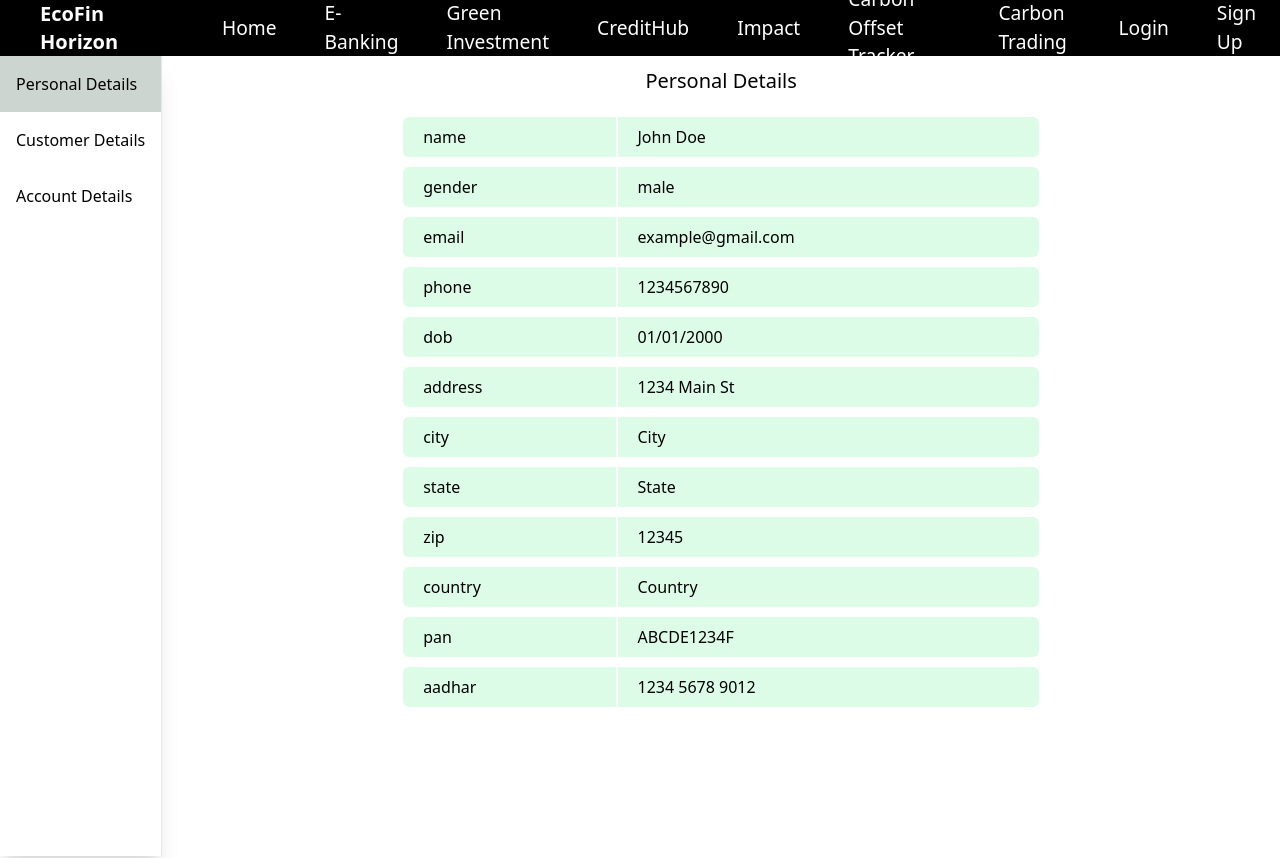
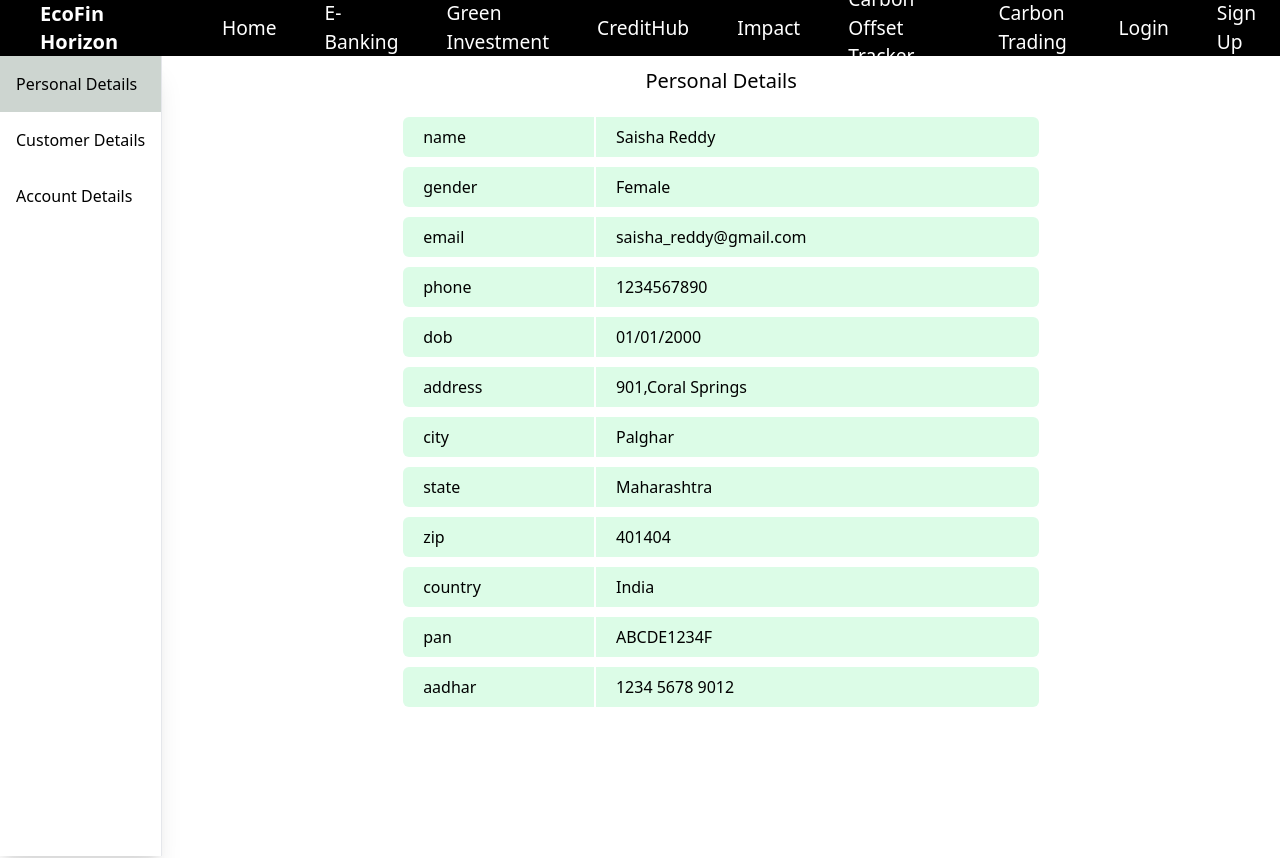
Before and after one commit to Mehakcodes/SustainableBanking, a React (Create React App) app: page /profile/personal_details in a window 1280 px wide. Shown: the top 858 px of the page. Built offline with nearby package versions, Linux system fonts and the light colour scheme.

Commit message:
linking and changes

```diff
--- a/src/components/CustomerDetails.jsx
+++ b/src/components/CustomerDetails.jsx
@@ -1,10 +1,10 @@
 const CustomerDetails = () => {
     const cust={
         "Occupation": "Software Engineer",
-        "Nature od Business":"Self Employed",
+        "Nature of Business":"Private Sector",
         "Employment Type":"Salaried",
         "Oraganization Name":"ABC Pvt Ltd",
-        "Oragnisation Location":"Bangalore",
+        "Oragnisation Location":"Maharashtra",
         "Type of Industry":"IT",
         "Oragnisation Type":"Private",
         "Sources of Income":"Salary",
--- a/src/components/PersonalDetails.jsx
+++ b/src/components/PersonalDetails.jsx
@@ -1,15 +1,15 @@
 const PersonalDetails = () => {
     const details={
-        name:'John Doe',
-        gender:'male',
-        email:'example@gmail.com',
+        name:'Saisha Reddy',
+        gender:'Female',
+        email:'saisha_reddy@gmail.com',
         phone:'1234567890',
         dob:'01/01/2000',
-        address:'1234 Main St',
-        city:'City',
-        state:'State',
-        zip:'12345',
-        country:'Country',
+        address:'901,Coral Springs',
+        city:'Palghar',
+        state:'Maharashtra',
+        zip:'401404',
+        country:'India',
         pan:'ABCDE1234F',
         aadhar:'1234 5678 9012',
     }
--- a/src/pages/EBankingPage.jsx
+++ b/src/pages/EBankingPage.jsx
@@ -27,6 +27,7 @@ const EBankingPage = () => {
         </div>
       </div>
       <div className="flex flex-wrap justify-center items-center mt-12 mx-20">
+      <CardBanking to="/Transactions">Transaction Details</CardBanking>
         <CardBanking to="/Green_Investment/fund_transfer">Fund Transfer</CardBanking>
         <CardBanking to="/bill-payment">Bill Payment</CardBanking>
         <CardBanking to="/recharge">Recharge</CardBanking>
--- a/src/pages/Transactions.js
+++ b/src/pages/Transactions.js
@@ -4,7 +4,7 @@ const Transactions = () => {
     const transactionData=[
         {
             Date:'2021-10-10',
-            Narration:'vbfbtgn bhyrby bty bn tybn ty b ty b ty bt yb t ',
+            Narration:'Lorem ipsum dolor sit amet, consectetur adipiscing elit, sed do eiusmod tempor incididunt ut labore et dolore magna aliqua. ',
             ch_ref:'123456789',
             ValueDate:'2021-10-10',
             Widthdraw:'1000',
@@ -13,16 +13,16 @@ const Transactions = () => {
         },
         {
             Date:'2021-10-10',
-            Narration:'vbfbtgn bhyrby bty bn tybn ty b ty b ty bt yb t ',
+            Narration:'Lorem ipsum dolor sit amet, consectetur adipiscing elit, sed do eiusmod tempor incididunt ut labore et dolore magna aliqua. ',
             ch_ref:'123456789',
             ValueDate:'2021-10-10',
             Widthdraw:'0',
-            Deposit:'1000',
-            closingBalance:'1000'
+            Deposit:'6200',
+            closingBalance:'6200'
         },
         {
             Date:'2021-10-10',
-            Narration:'vbfbtgn bhyrby bty bn tybn ty b ty b ty bt yb t ',
+            Narration:'Lorem ipsum dolor sit amet, consectetur adipiscing elit, sed do eiusmod tempor incididunt ut labore et dolore magna aliqua. ',
             ch_ref:'123456789',
             ValueDate:'2021-10-10',
             Widthdraw:'1000',
```
